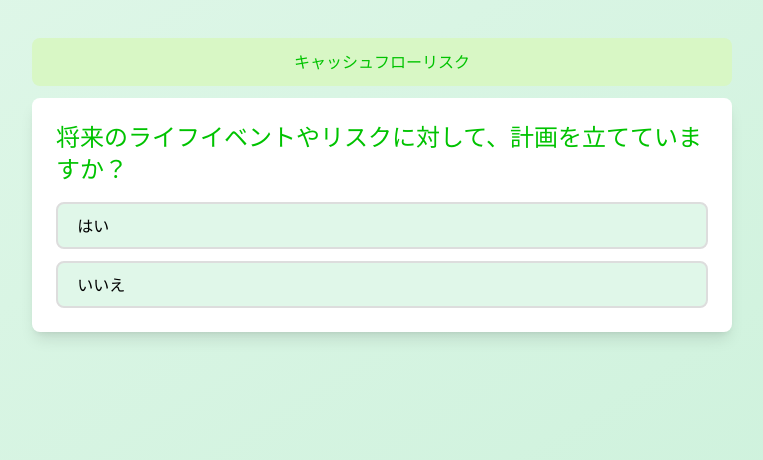
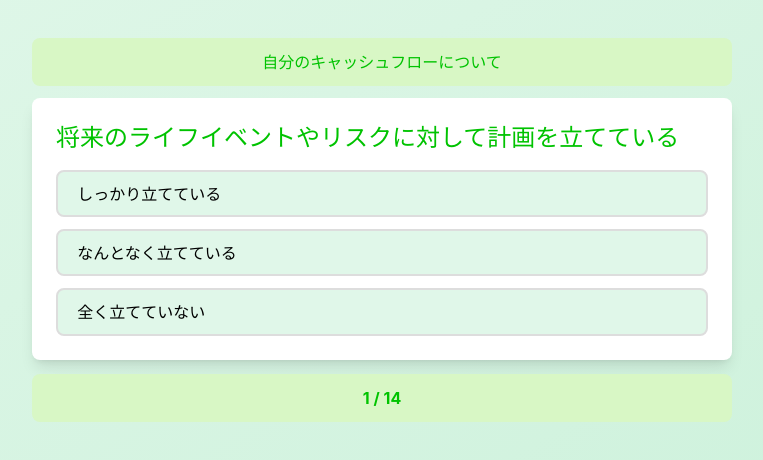
Before and after one commit to marky808/hige-LP, a React (Vite) app: page /quiz in a window 1280 px wide. Shown: the top 460 px of the page, without its empty margins (258-1021 px from the left). Built offline with nearby package versions, Linux system fonts and the light colour scheme.

Commit message:
fixed risk quiz and added questions

```diff
--- a/src/pages/Quiz.jsx
+++ b/src/pages/Quiz.jsx
@@ -4,13 +4,134 @@ import { motion } from "motion/react";
 
 const questions = [
   {
-    text: "将来のライフイベントやリスクに対して、計画を立てていますか？",
-    points: { yes: 7, no: 0 },
+    category: "自分のキャッシュフローについて",
+    text: "将来のライフイベントやリスクに対して計画を立てている",
+    options: [
+      { label: "しっかり立てている", point: 7 },
+      { label: "なんとなく立てている", point: 3 },
+      { label: "全く立てていない", point: 0 }
+    ]
   },
-  { text: "毎月の収支をしっかり把握していますか？", points: { yes: 7, no: 0 } },
-  { text: "毎月の貯蓄額を決めていますか？", points: { yes: 7, no: 0 } },
-  { text: "銀行以外の貯蓄手段を利用していますか？", points: { yes: 7, no: 0 } },
-  { text: "自宅以外に資産運用の拠点がありますか？", points: { yes: 7, no: 0 } },
+  {
+    category: "自分のキャッシュフローについて",
+    text: "毎月の収入や支出がどのくらいなのか",
+    options: [
+      { label: "しっかり把握している", point: 7 },
+      { label: "なんとなく把握している", point: 3 },
+      { label: "把握していない", point: 0 }
+    ]
+  },
+  {
+    category: "自分のキャッシュフローについて",
+    text: "毎月貯蓄をする金額は",
+    options: [
+      { label: "しっかり決めている", point: 7 },
+      { label: "余った分は貯蓄している", point: 3 },
+      { label: "あまりできていない", point: 0 }
+    ]
+  },
+  {
+    category: "投資について(NISA、イデコ、積立保険等)",
+    text: "銀行以外の毎月の貯蓄の選択肢は",
+    options: [
+      { label: "積立をしている", point: 7 },
+      { label: "検討している", point: 2 },
+      { label: "何もしていない", point: 0 }
+    ]
+  },
+  {
+    category: "投資について(NISA、イデコ、積立保険等)",
+    text: "銀行以外の預金の置き場所は",
+    options: [
+      { label: "銀行以外にも資産があり運用している", point: 7 },
+      { label: "検討している", point: 2 },
+      { label: "銀行のみ", point: 0 }
+    ]
+  },
+  {
+    category: "投資について(NISA、イデコ、積立保険等)",
+    text: "いましている投資を選んだ理由",
+    options: [
+      { label: "明確になんのためと回答することができる", point: 7 },
+      { label: "なんとなく選んでいる", point: 2 },
+      { label: "何もしていない", point: 0 }
+    ]
+  },
+  {
+    category: "投資について(NISA、イデコ、積立保険等)",
+    text: "投資に関してわからないことや困ったことがある時",
+    options: [
+      { label: "信頼して相談できる相手がいる", point: 7 },
+      { label: "自分で解決できる", point: 5 },
+      { label: "相談できる人もいないし知識もない", point: 0 }
+    ]
+  },
+  {
+    category: "保険について",
+    text: "今加入している保険の内容は",
+    options: [
+      { label: "掛け金や保障額を明確に回答できる(明確に加入の不要性を回答できる)", point: 7 },
+      { label: "よくわからない", point: 2 },
+      { label: "加入していない", point: 0 }
+    ]
+  },
+  {
+    category: "保険について",
+    text: "今加入している保険の目的は",
+    options: [
+      { label: "なんの目的か明確に回答できる(明確に加入の不要性を回答できる)", point: 7 },
+      { label: "なんとなく回答できる", point: 3 },
+      { label: "加入していない", point: 0 }
+    ]
+  },
+  {
+    category: "保険について",
+    text: "今加入している保険を見直していない期間は",
+    options: [
+      { label: "0〜3年(明確な理由があり加入していない)", point: 7 },
+      { label: "4〜10年", point: 4 },
+      { label: "それ以上", point: 2 },
+      { label: "加入していない", point: 0 }
+    ]
+  },
+  {
+    category: "その他",
+    text: "情報をアップデートする時の手段は",
+    options: [
+      { label: "その道の専門家やプロ", point: 7 },
+      { label: "新聞、ニュース、書籍", point: 5 },
+      { label: "YouTubeやインスタなどの SNS", point: 1 }
+    ]
+  },
+  {
+    category: "その他",
+    text: "お金や将来のことに対して",
+    options: [
+      { label: "プロと相談して考えている", point: 7 },
+      { label: "自分で責任を持って全て判断する", point: 6 },
+      { label: "妻や夫に任せている", point: 4 },
+      { label: "親や友人など誰かに相談しないと決められない", point: 1 },
+      { label: "考えたことがない", point: 0 }
+    ]
+  },
+  {
+    category: "その他",
+    text: "仕事以外の時間は",
+    options: [
+      { label: "勉強や副業をする時間", point: 7 },
+      { label: "家族との時間や自分の体を癒やす時間", point: 5 },
+      { label: "友人との時間や自分の趣味などの娯楽時間", point: 1 }
+    ]
+  },
+  {
+    category: "その他",
+    text: "将来への不安は",
+    options: [
+      { label: "すでに対策をしている", point: 7 },
+      { label: "全く不安はない", point: 3 },
+      { label: "漠然とした不安はあるが放置している", point: 0 }
+    ]
+  }
 ];
 
 const Quiz = () => {
@@ -51,17 +172,14 @@ const Quiz = () => {
 
   return (
     <div className="flex flex-col items-center min-h-screen bg-gradient-to-br from-[#e0f7e9] to-[rgb(200,240,216)] p-6">
-      {questions[currentQuestionIndex].text ==
-        "将来のライフイベントやリスクに対して、計画を立てていますか？" && (
       <motion.p
           variants={fadeInUpStrong}
           initial="hidden"
           animate="visible"
           className="text-[#00C300] font-bold mb-3 mt-[14px] bg-[#D8F7C5] w-full md:max-w-[700px] text-center p-3 rounded-lg"
         >
-          キャッシュフローリスク
+          {questions[currentQuestionIndex].category}
       </motion.p>
-      )}
       <motion.div
         key={currentQuestionIndex}
         variants={fadeInUpStrong}
@@ -75,24 +193,28 @@ const Quiz = () => {
         </h2>
 
         <div className="space-y-3">
+          {questions[currentQuestionIndex].options.map((option, index) => (
             <button
+              key={index}
               onClick={() =>
-              handleAnswer(questions[currentQuestionIndex].points.yes)
+                handleAnswer(option.point)
               }
               className="block w-full text-left !border-2 !border-[#ddd] p-4 rounded-lg !bg-[#e0f7e9] !text-black transition-transform hover:scale-102 hover:!bg-[#f5f5f5] focus:!outline-none"
             >
-            はい
+              {option.label}
             </button>
-          <button
-            onClick={() =>
-              handleAnswer(questions[currentQuestionIndex].points.no)
-            }
-            className="block w-full text-left !border-2 !border-[#ddd] p-4 rounded-lg !bg-[#e0f7e9] !text-black transition-transform hover:scale-102 hover:!bg-[#f5f5f5] focus:!outline-none"
-          >
-            いいえ
-          </button>
+          ))}
         </div>
       </motion.div>
+
+      <motion.p
+        variants={fadeInUpStrong}
+        initial="hidden"
+        animate="visible"
+        className="text-[#00C300] font-bold mb-3 mt-[14px] bg-[#D8F7C5] w-full md:max-w-[700px] text-center p-3 rounded-lg"
+      >
+        {currentQuestionIndex + 1} / {questions.length}
+      </motion.p>
     </div>
   );
 };
```
Lines whose indentation alone changed are shown as unchanged.
